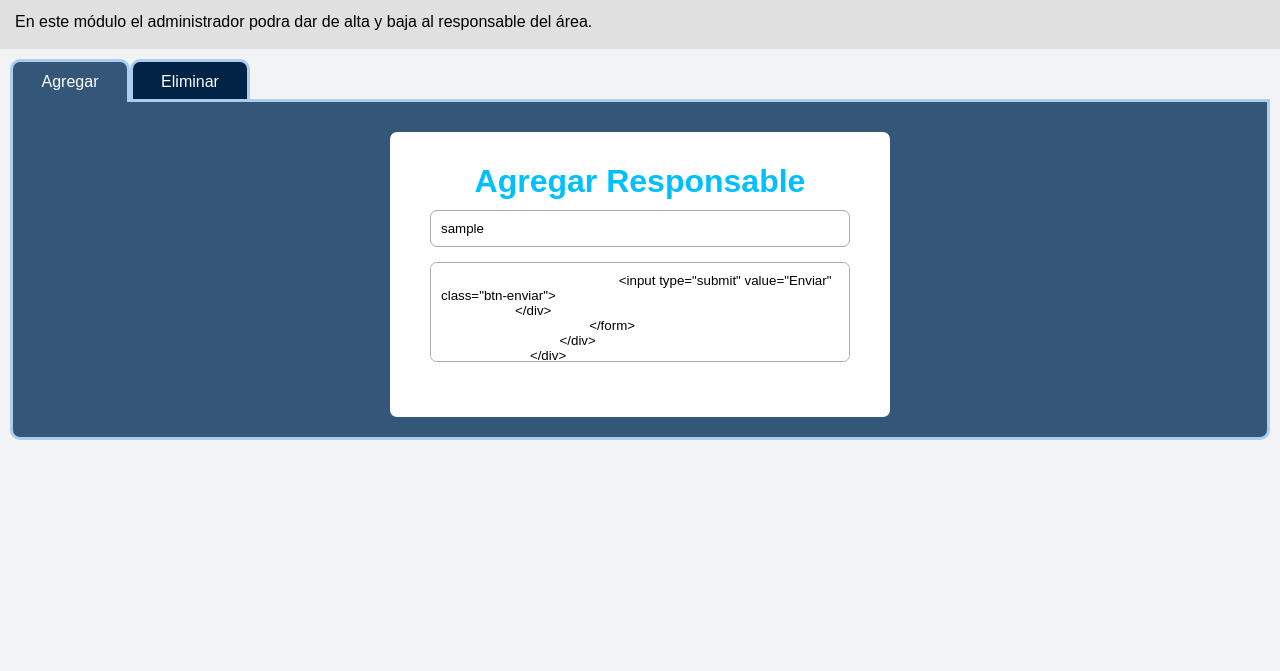
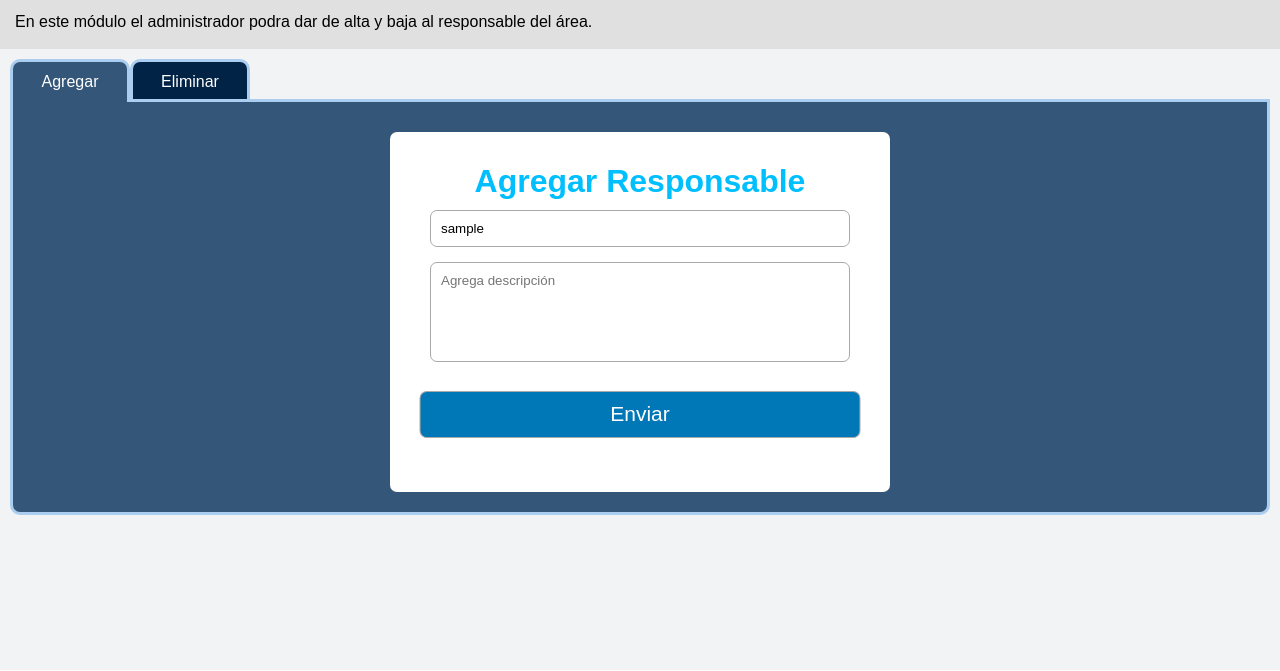
Before and after one commit to ant8946464/monitor-ctg, a PHP site: template views/responsible.php in a window 1280 px wide. Shown: the part 71-742 px from the top of the page. Run offline with PHP 8.4, Linux system fonts and the light colour scheme; the visitor is signed in with stand-in values (Sample User, id 1); the template is opened without the code that fills it: most values are stand-ins (such as "Sample title", 1, 10 or a date in 2020); some libraries are stand-ins or nearby versions.

Commit message:
revision

```diff
--- a/views/portal.php
+++ b/views/portal.php
@@ -40,7 +40,7 @@
                         <?php foreach($actitivy->getItemColumns('activity','') as $activity ): ?>
                             <option value="<?php echo $activity['activity']?>"><?php echo $activity['activity']?></option>
                         <?php endforeach ?>
-                      </select>
+            </select>
          </div>
      </div>
 
--- a/views/responsible.php
+++ b/views/responsible.php
@@ -37,10 +37,10 @@
 				</div>
 				<div class="select-dis">
 					<div class="content-select select-center">
-						<select name="managerSelect" id="managerSelect" onchange="selectView(this.id)" required>
-						<option selected="selected" disabled> Responsable de Área< option><?php foreach($AreaManager->getItemColumns('manager_name','') as $user ): ?>
-						<option value="<?php echo $user['manager_name']?>"><?php echo $user['manager_name']?>
-						</option>
+					<select name="managerSelect" id="managerSelect" onchange="selectView(this.id)" required>
+						<option selected="selected" disabled > Responsable de Área </option>
+						<?php foreach($AreaManager->getItemColumns('manager_name','') as $user ): ?>
+							<option value="<?php echo $user['manager_name']?>"><?php echo $user['manager_name']?></option>
                         <?php endforeach ?>
 					</select>
 				</div>
@@ -94,8 +94,8 @@
 					<h1>Agregar Responsable</h1>
 					<div class="contenedor-inputs">
 						<input style="width: 100%;" type="text" name="name" placeholder="Nombre" maxlength="50" value="<?php if(isset($userName)){?><?=$userName ?> <?php }  ?>" required>
-						<textarea type="text" placeholder="Agrega descripción" name="descripcion"/>
-						<input type="submit" value="Enviar" class="btn-enviar">
+						<textarea type="text" placeholder="Agrega descripción" name="descripcion" ></textarea>
+						<input type="submit" value="Enviar" class="btn-enviar"/>
                     </div>
 					</form>
 				</div>
```
